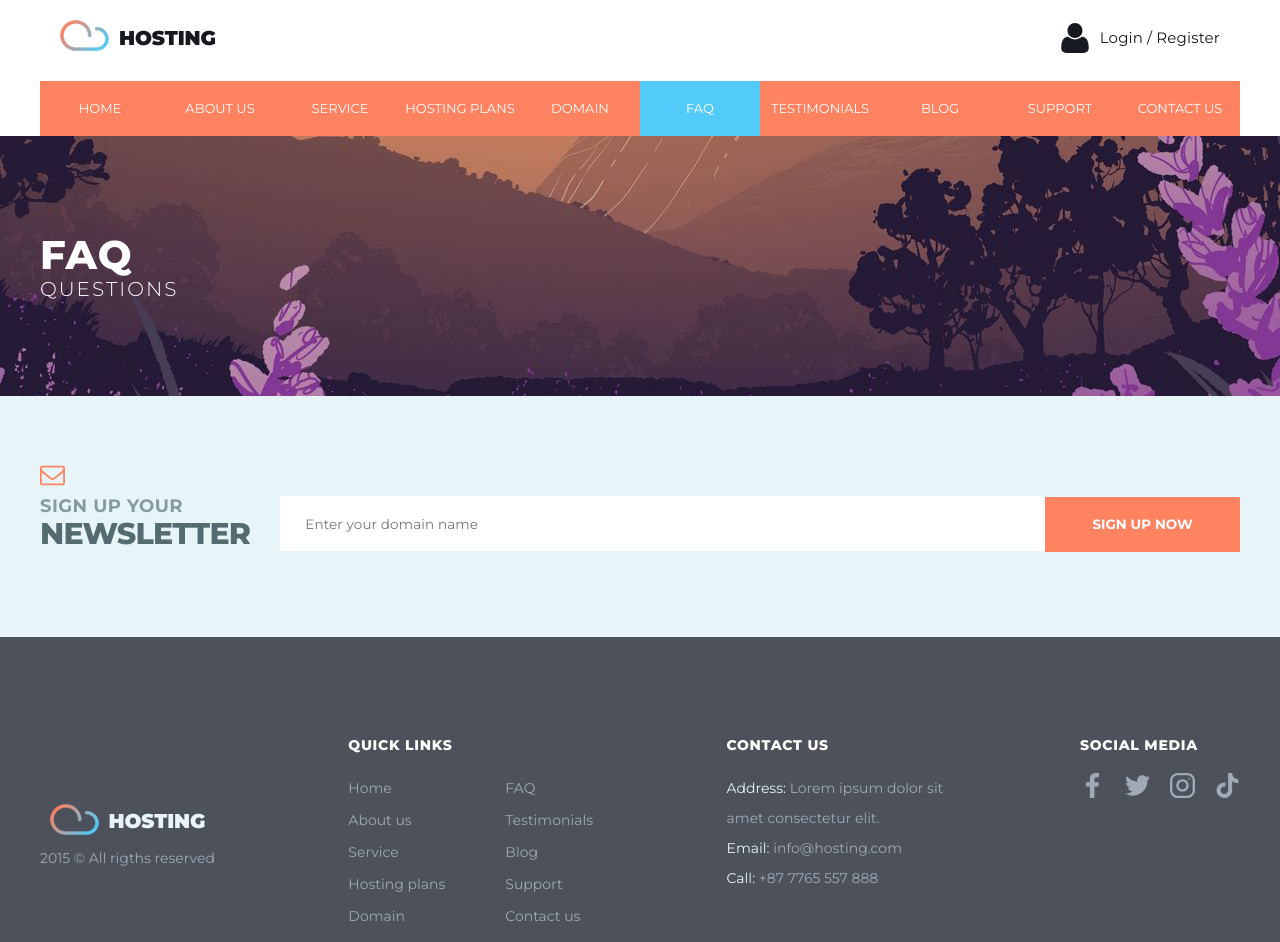
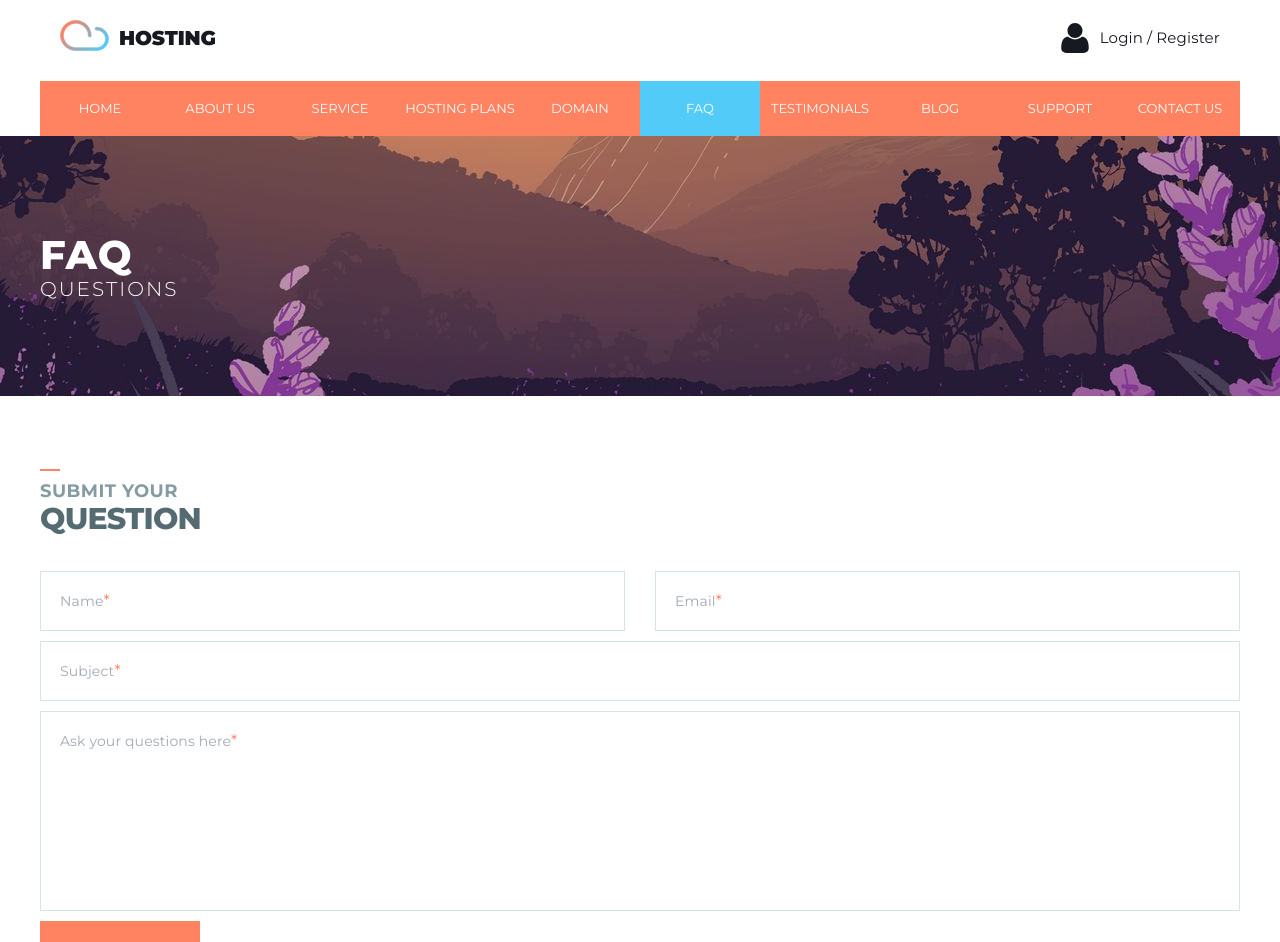
Before and after one commit to NN-coder/Hosting, a React (Create React App) app: page /faq in a window 1280 px wide. Shown: the top 942 px of the page. Built offline with nearby package versions, Linux system fonts and the light colour scheme.

Commit message:
Adds the "Submit your question" section

```diff
--- a/src/components/StandardBtn.jsx
+++ b/src/components/StandardBtn.jsx
@@ -1,7 +1,7 @@
 import styled from 'styled-components';
 
 const StandardBtn = styled.button.attrs((props) => ({
-  type: 'button' || props.type,
+  type: props.type || 'button',
 }))`
   height: 55px;
   color: white;
--- a/src/components/mainContentSections/FAQ/FAQ.jsx
+++ b/src/components/mainContentSections/FAQ/FAQ.jsx
@@ -1,6 +1,7 @@
 import React from 'react';
 
 import MainContentSectionPromo from '../MainContentSectionPromo/MainContentSectionPromo';
+import SubmitYourQuestion from './SubmitYourQuestion/SubmitYourQuestion';
 
 const FAQ = () => (
   <section>
@@ -10,6 +11,7 @@ const FAQ = () => (
       titleRowTwo="Questions"
       bgPosition="center 80%"
     />
+    <SubmitYourQuestion />
   </section>
 );
 
--- /dev/null
+++ b/src/components/mainContentSections/FAQ/SubmitYourQuestion/StyledQuestionFormItem.jsx
@@ -0,0 +1,83 @@
+import React, { useState, useCallback } from 'react';
+import PropTypes from 'prop-types';
+import styled, { css } from 'styled-components';
+
+const hiddenLabelStyles = css`
+  visibility: hidden;
+  opacity: 0;
+`;
+const QuestionFormLabel = styled.label`
+  position: absolute;
+  top: 21px;
+  left: 20px;
+  cursor: text;
+  transition: all 0.2s ease;
+  ${({ isHidden }) => (isHidden ? hiddenLabelStyles : '')}
+  &:after {
+    color: var(--accent-color);
+    font-size: 1.6rem;
+    content: '*';
+  }
+`;
+const QuestionFormInput = styled.div`
+  width: 100%;
+  height: 100%;
+  padding: 20px;
+  border: solid 1px #d3e5eb;
+  resize: none;
+`;
+
+const QuestionFormItem = ({ className, inputAs, inputType, inputName, placeholder }) => {
+  const [isLabelHidden, toggleLabel] = useState(false);
+
+  const handleFocusChange = useCallback((event) => {
+    if (event.target.value.length === 0) {
+      toggleLabel((labelStatus) => !labelStatus);
+    }
+  }, []);
+
+  const [inputValue, changeValue] = useState('');
+
+  const handleChange = useCallback((event) => changeValue(event.target.value), []);
+
+  const inputRef = React.createRef();
+
+  return (
+    <div className={className}>
+      <QuestionFormInput
+        ref={inputRef}
+        as={inputAs}
+        type={inputType}
+        name={inputName}
+        onFocus={handleFocusChange}
+        onBlur={handleFocusChange}
+        value={inputValue}
+        onChange={handleChange}
+      />
+      <QuestionFormLabel isHidden={isLabelHidden} onClick={() => inputRef.current.focus()}>
+        {placeholder}
+      </QuestionFormLabel>
+    </div>
+  );
+};
+
+QuestionFormItem.propTypes = {
+  className: PropTypes.string.isRequired,
+  inputAs: PropTypes.oneOfType([PropTypes.string, PropTypes.node]).isRequired,
+  inputName: PropTypes.string.isRequired,
+  placeholder: PropTypes.string.isRequired,
+  inputType: PropTypes.string,
+};
+QuestionFormItem.defaultProps = {
+  inputType: null,
+};
+
+const StyledQuestionFormItem = styled(QuestionFormItem)`
+  position: relative;
+  color: var(--text-color);
+  font-size: 1.4rem;
+  letter-spacing: 0.01em;
+  ${({ additionalStyles }) => additionalStyles}
+`;
+
+export default StyledQuestionFormItem;
--- /dev/null
+++ b/src/components/mainContentSections/FAQ/SubmitYourQuestion/SubmitYourQuestion.jsx
@@ -0,0 +1,103 @@
+import React, { useCallback } from 'react';
+import styled, { css } from 'styled-components';
+
+import StyledWrapper from '../../../StyledWrapper';
+import StyledStandardSectionTitle from '../../../StyledStandardSectionTitle';
+import StandardBtn from '../../../StandardBtn';
+import StyledQuestionFormItem from './StyledQuestionFormItem';
+
+const QuestionForm = styled.form`
+  display: grid;
+  grid-auto-rows: 60px;
+  grid-template-columns: repeat(2, 1fr);
+  width: 100%;
+  margin-top: 35px;
+  column-gap: 30px;
+  row-gap: 10px;
+`;
+const QuestionFormSubmit = styled(StandardBtn)`
+  grid-column: 1 / -1;
+  width: 160px;
+  font-weight: 700;
+  font-size: 1.4rem;
+  letter-spacing: 0.1em;
+`;
+
+const SubmitYourQuestionWrapper = styled(StyledWrapper)`
+  padding: 85px 0 110px;
+
+  @media (max-width: 1250px) {
+    padding: 85px 20px 110px;
+  }
+  @media (max-width: 800px) {
+    display: flex;
+    flex-direction: column;
+    align-items: center;
+
+    ${QuestionFormSubmit} {
+      justify-self: center;
+    }
+  }
+`;
+
+const questionsFormItemStyles = css`
+  @media (max-width: 800px) {
+    grid-column: 1 / -1;
+  }
+`;
+const questionFormSubjectStyles = css`
+  grid-column: 1 / -1;
+`;
+const questionFormQuestionsStyles = css`
+  grid-row: span 3;
+  grid-column: 1 / -1;
+`;
+
+const SubmitYourQuestion = () => {
+  const handleSubmit = useCallback((event) => {
+    event.preventDefault();
+    // TODO: Replace with a modal
+    // eslint-disable-next-line no-alert
+    alert('Understood, accepted, processed');
+  }, []);
+
+  return (
+    <section>
+      <SubmitYourQuestionWrapper>
+        <StyledStandardSectionTitle rowOne="Submit your" rowTwo="Question" />
+        <QuestionForm action="" method="post" onSubmit={handleSubmit}>
+          <StyledQuestionFormItem
+            inputAs="input"
+            inputType="text"
+            inputName="name"
+            placeholder="Name"
+            additionalStyles={questionsFormItemStyles}
+          />
+          <StyledQuestionFormItem
+            inputAs="input"
+            inputType="email"
+            inputName="email"
+            placeholder="Email"
+            additionalStyles={questionsFormItemStyles}
+          />
+          <StyledQuestionFormItem
+            inputAs="input"
+            inputType="text"
+            inputName="subject"
+            placeholder="Subject"
+            additionalStyles={questionFormSubjectStyles}
+          />
+          <StyledQuestionFormItem
+            inputAs="textarea"
+            inputName="questions"
+            placeholder="Ask your questions here"
+            additionalStyles={questionFormQuestionsStyles}
+          />
+          <QuestionFormSubmit type="submit">Submit</QuestionFormSubmit>
+        </QuestionForm>
+      </SubmitYourQuestionWrapper>
+    </section>
+  );
+};
+
+export default SubmitYourQuestion;
```
